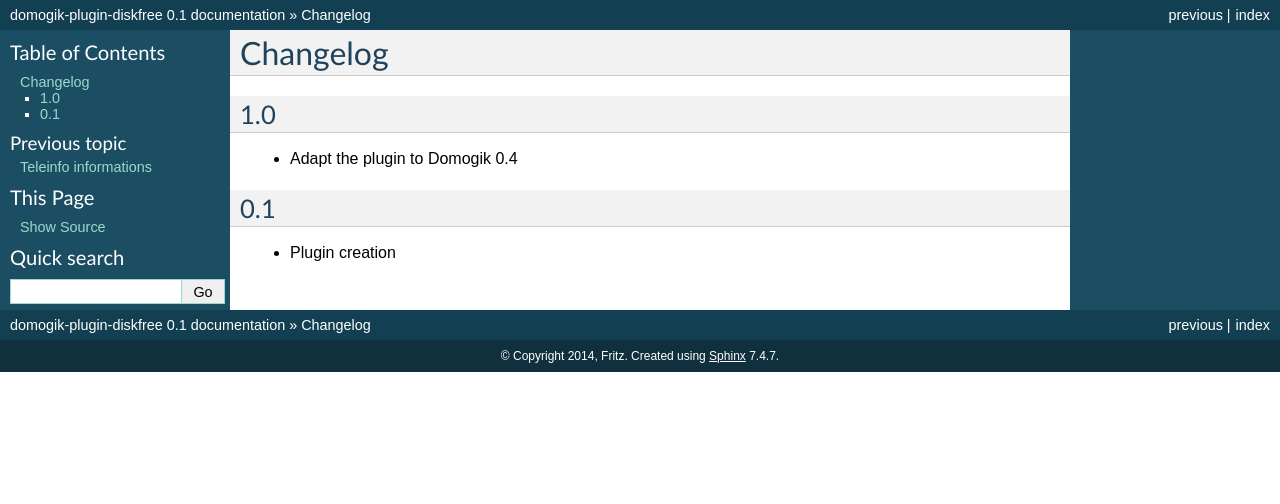
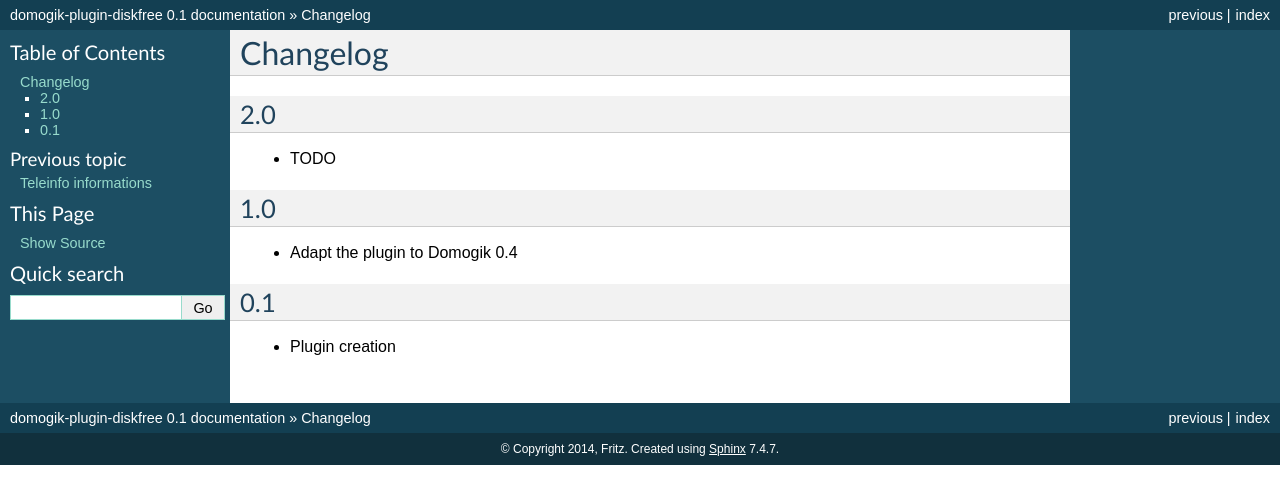
Before and after one commit to fritz-smh/domogik-plugin-teleinfo, a Sphinx documentation site: the page built from docs/changelog.txt, in a window 1280 px wide. Shown: the top 504 px of the page. Built offline with Sphinx 7.4.7, drawn with Linux system fonts in a browser that asks for light colours.

Commit message:
prepare changelog for the 2.0 release

```diff
--- a/docs/changelog.txt
+++ b/docs/changelog.txt
@@ -1,6 +1,11 @@
 =========
 Changelog
 =========
+
+2.0
+===
+
+* TODO
 
 1.0
 ===
```
